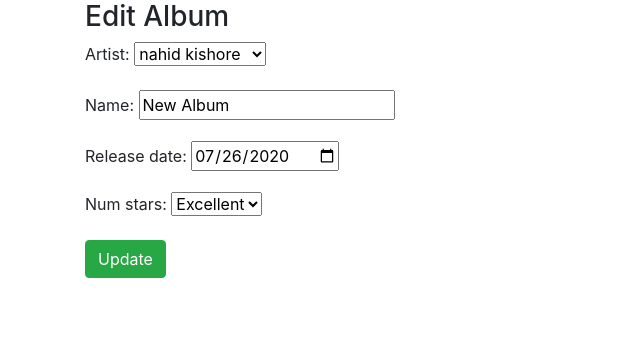
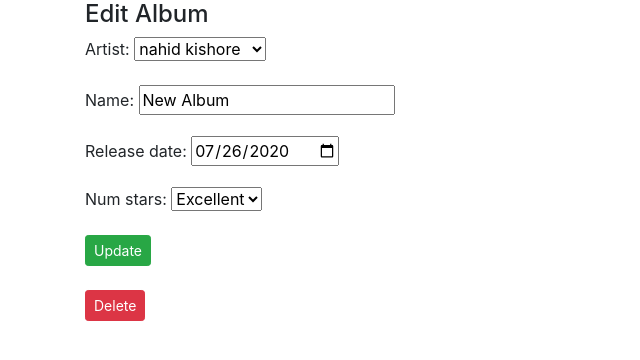
Before and after one commit to nahidkishore/Django-practice, a Django app: page /edit_album/1/ in a window 1280 px wide. Shown: the part 56-416 px from the top of the page, without its empty margins (0-640 px from the left). Run offline with Django 3.2, Linux system fonts and the light colour scheme; data comes from the database, SQL or seed files in the repository; some libraries are stand-ins or nearby versions.

Commit message:
Delete Records

```diff
--- a/first_app/urls.py
+++ b/first_app/urls.py
@@ -11,5 +11,7 @@ urlpatterns = [
     path('album_list/<int:artist_id>/', views.album_list, name='album_list'),
     path('edit_artist/<int:artist_id>/',views.edit_artist, name='edit_artist'),
     path('edit_album/<int:album_id>/', views.edit_album, name='edit_album'),
+    path('delete_album/<int:album_id>/', views.delete_album, name='delete_album'),
+    path('delete_artist/<int:artist_id>/', views.delete_musician, name='delete_artist'),
 
 ]
--- a/first_app/views.py
+++ b/first_app/views.py
@@ -83,4 +83,17 @@ def edit_album(request, album_id):
       diction.update({'success_text':'successfully updated!'})
 
   diction.update({'edit_form':form})
+  diction.update({'album_id':album_id})
   return render(request, 'first_app/edit_album.html', context= diction)
+
+
+def delete_album(request, album_id):
+    album = Album.objects.get(pk=album_id).delete()
+    diction = {'delete_success':'Album Deleted Successfully!'}
+    return render(request, 'first_app/delete.html', context=diction)
+
+
+def delete_musician(request,artist_id):
+  artist=Musician.objects.get(pk=artist_id).delete()
+  diction={'delete_success':'Musician Deleted Successfully!'}
+  return render(request, 'first_app/delete.html', context=diction)
--- a/templates/first_app/album_list.html
+++ b/templates/first_app/album_list.html
@@ -20,4 +20,6 @@
     </tr>
     {% endfor %}
   </table>
+  <br>
+  <a href="{% url 'first_app:delete_artist' artist_id=artist_info.id %}" onclick="return confirm('Delete Musician?')" class="btn btn-danger btn-sm">Delete</a>
 {% endblock  %}
--- /dev/null
+++ b/templates/first_app/delete.html
@@ -0,0 +1,4 @@
+{% extends 'first_app/base.html' %}
+{% block body_block %}
+<div class="alert alert-danger">{{ delete_success }}</div>
+{% endblock %}
--- a/templates/first_app/edit_album.html
+++ b/templates/first_app/edit_album.html
@@ -1,13 +1,14 @@
-{% extends "first_app/base.html" %}
+{% extends 'first_app/base.html' %}
 {% block body_block %}
-<h3>Edit Album</h3>
+<h4>Edit Album</h4>
 {% if success_text %}
-<div class="alert alert-success">{{ success_text}}</div>
+<div class='alert alert-success'>{{ success_text }}</div>
 {% endif %}
 <form method="POST">
-  {{edit_form.as_p}}
+  {{ edit_form.as_p }}
   {% csrf_token %}
-  <input type="submit" name="submit" value="Update" class="btn btn-success">
+<input type="submit" name="submit" value="Update" class="btn btn-success btn-sm">
 </form>
-
+<br>
+<a href="{% url 'first_app:delete_album' album_id=album_id %}" class="btn btn-danger btn-sm" onclick="return confirm('Delete This Album?')">Delete</a>
 {% endblock %}
```
